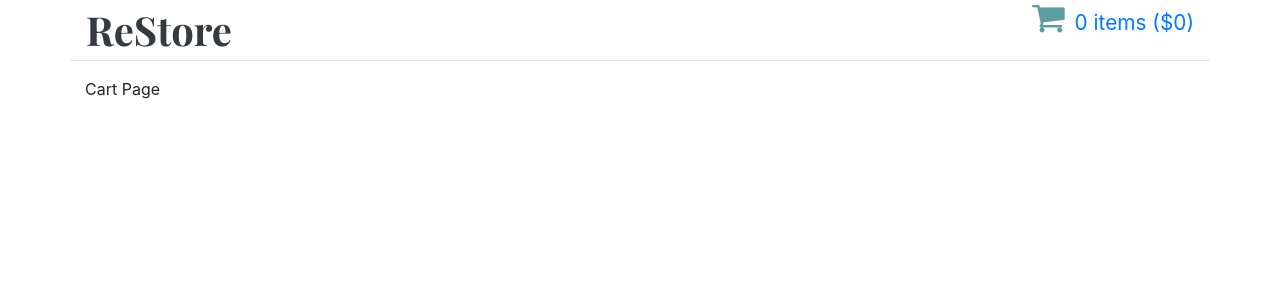
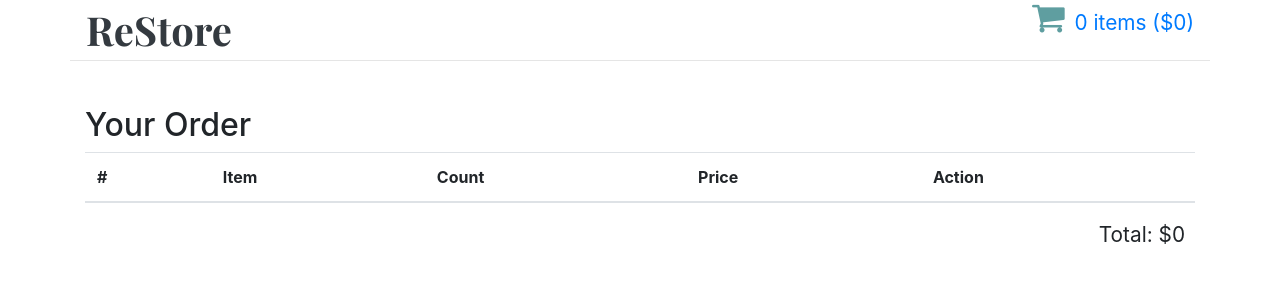
Before and after one commit to Sirano98/re-store, a React (Create React App) app: page /cart in a window 1280 px wide. Shown: the top 300 px of the page. Built offline with nearby package versions, Linux system fonts and the light colour scheme.

Commit message:
refact: move cart to cart page

```diff
--- a/src/components/pages/cart-page.js
+++ b/src/components/pages/cart-page.js
@@ -1,7 +1,8 @@
 import React from 'react';
+import ShoppingCartTable from '../shopping-cart-table/shopping-cart-table';
 
 const CartPage = () => {
-  return <div>Cart Page</div>
+  return <ShoppingCartTable />
 };
 
 export default CartPage;
--- a/src/components/pages/home-page.js
+++ b/src/components/pages/home-page.js
@@ -1,14 +1,8 @@
 import React from 'react';
 import BookList from '../book-list';
-import ShoppingCartTable from '../shopping-cart-table/shopping-cart-table';
 
 const HomePage = () => {
-  return (
-    <div>
-      <BookList />
-      <ShoppingCartTable />
-    </div>
-  );
+  return <BookList />
 };
 
 export default HomePage;
```
